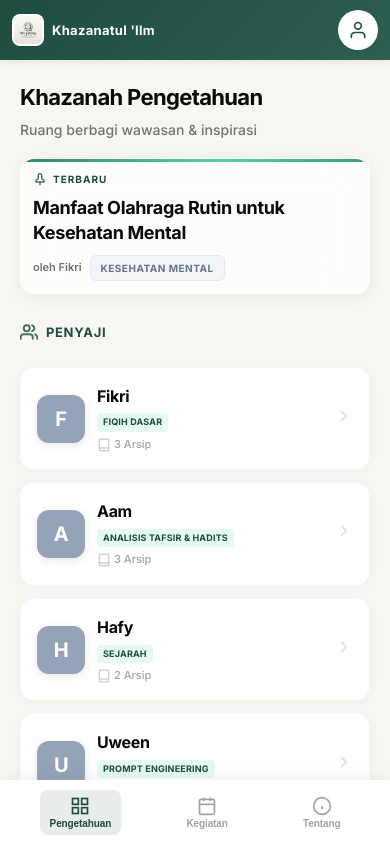
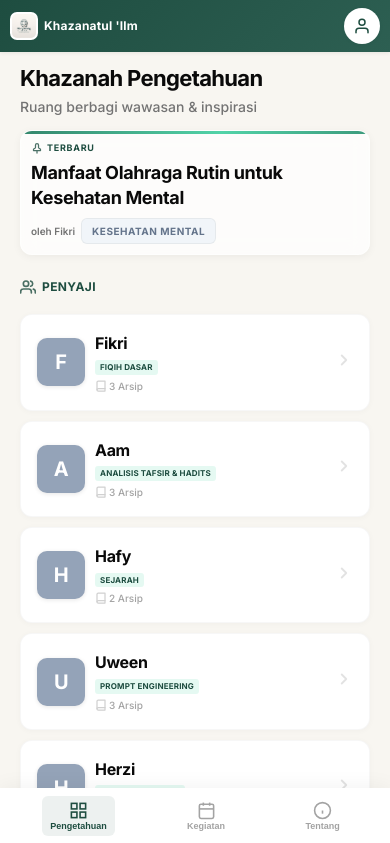
Before and after one commit to xiherzizi-byte/NS, a website: page index.html in a window 390 px wide. Shown: the top 843 px of the page. Drawn offline with nearby package versions, Linux system fonts and the light colour scheme; no server answers.

Commit message:
Aggressive mobile optimization: much smaller typography, minimal spacing, compact navigation with lighter animations

```diff
--- a/styles.css
+++ b/styles.css
@@ -26,24 +26,24 @@
     --text-light: #a3a3a3;
     /* Light gray */
 
-    /* Mobile-First Typography - Optimized for mobile */
+    /* Mobile-First Typography - Very compact for mobile */
     --font: 'Inter', -apple-system, sans-serif;
-    --text-xl: 20px;
-    --text-lg: 16px;
-    --text-md: 14px;
-    --text-base: 13px;
-    --text-sm: 12px;
-
-    /* Compact Mobile Spacing */
-    --gap: 12px;
-    --gap-lg: 16px;
-    --pad: 12px;
-    --pad-lg: 16px;
+    --text-xl: 18px;
+    --text-lg: 15px;
+    --text-md: 13px;
+    --text-base: 12px;
+    --text-sm: 11px;
+
+    /* Very Compact Mobile Spacing */
+    --gap: 8px;
+    --gap-lg: 12px;
+    --pad: 10px;
+    --pad-lg: 12px;
 
     /* Modern Elements */
-    --radius: 14px;
-    --shadow: 0 2px 8px rgba(0, 0, 0, 0.04);
-    --nav-height: 64px;
+    --radius: 12px;
+    --shadow: 0 1px 4px rgba(0, 0, 0, 0.04);
+    --nav-height: 56px;
 }
 
 * {
@@ -73,8 +73,8 @@ body {
 
 .main {
     flex: 1;
-    padding-top: 16px;
-    padding-bottom: 80px;
+    padding-top: 12px;
+    padding-bottom: 70px;
     background: var(--bg);
 }
 
@@ -83,8 +83,8 @@ body {
    ========================================== */
 .header {
     background: linear-gradient(135deg, var(--primary), var(--primary-light));
-    padding: 10px 0;
-    box-shadow: 0 2px 8px rgba(0, 0, 0, 0.08);
+    padding: 8px 0;
+    box-shadow: 0 1px 4px rgba(0, 0, 0, 0.08);
     position: sticky;
     top: 0;
     z-index: 100;
@@ -103,29 +103,28 @@ body {
 .logo-container {
     display: flex;
     align-items: center;
-    gap: 8px;
+    gap: 6px;
 }
 
 .ns-logo-img {
-    width: 32px;
-    height: 32px;
+    width: 28px;
+    height: 28px;
     object-fit: contain;
-    border-radius: 8px;
+    border-radius: 7px;
     background: white;
-    /* Give it a clean white base if it's not transparent */
     padding: 2px;
 }
 
 .app-name {
-    font-size: 13px;
+    font-size: 12px;
     font-weight: 700;
     color: white;
-    letter-spacing: 0.3px;
+    letter-spacing: 0.2px;
 }
 
 .btn-login {
-    width: 40px;
-    height: 40px;
+    width: 36px;
+    height: 36px;
     border-radius: 100px;
     background: white;
     border: none;
@@ -135,12 +134,12 @@ body {
     justify-content: center;
     box-shadow: var(--shadow);
     cursor: pointer;
-    transition: transform 0.2s;
+    transition: transform 0.15s ease;
 }
 
 .btn-login svg {
-    width: 20px;
-    height: 20px;
+    width: 18px;
+    height: 18px;
 }
 
 .btn-login:active {
@@ -178,19 +177,20 @@ body {
 /* Modern Page Header */
 .page-header {
     margin-bottom: var(--gap-lg);
-    padding-top: 4px;
+    padding-top: 0;
 }
 
 .page-title {
-    font-size: var(--text-lg);
+    font-size: 17px;
     font-weight: 700;
     color: var(--text);
-    margin: 0 0 4px 0;
+    margin: 0 0 3px 0;
     letter-spacing: -0.03em;
+    line-height: 1.3;
 }
 
 .page-subtitle {
-    font-size: var(--text-sm);
+    font-size: 11px;
     color: var(--text-secondary);
     margin: 0;
     font-weight: 500;
@@ -206,12 +206,12 @@ body {
 /* Featured Latest Material */
 .featured-material {
     background: rgba(255, 255, 255, 0.7);
-    backdrop-filter: blur(20px);
-    -webkit-backdrop-filter: blur(20px);
+    backdrop-filter: blur(10px);
+    -webkit-backdrop-filter: blur(10px);
     border-radius: var(--radius);
-    padding: var(--pad);
+    padding: 10px;
     box-shadow:
-        0 4px 16px rgba(0, 0, 0, 0.06),
+        0 2px 8px rgba(0, 0, 0, 0.05),
         inset 0 1px 1px rgba(255, 255, 255, 0.9);
     border: 1px solid rgba(255, 255, 255, 0.5);
     position: relative;
@@ -243,20 +243,20 @@ body {
 }
 
 .featured-label {
-    font-size: 10px;
+    font-size: 9px;
     font-weight: 700;
     text-transform: uppercase;
-    letter-spacing: 0.1em;
+    letter-spacing: 0.08em;
     color: var(--primary);
-    margin-bottom: 8px;
-    display: flex;
-    align-items: center;
-    gap: 6px;
+    margin-bottom: 6px;
+    display: flex;
+    align-items: center;
+    gap: 4px;
 }
 
 .featured-label svg {
-    width: 14px;
-    height: 14px;
+    width: 12px;
+    height: 12px;
 }
 
 .featured-label svg {
@@ -264,23 +264,23 @@ body {
 }
 
 .featured-title {
-    font-size: var(--text-md);
+    font-size: 13px;
     font-weight: 700;
-    line-height: 1.4;
+    line-height: 1.35;
     letter-spacing: -0.02em;
-    margin: 0 0 10px 0;
+    margin: 0 0 8px 0;
     color: var(--text);
 }
 
 .featured-meta {
     display: flex;
     align-items: center;
-    gap: 8px;
+    gap: 6px;
     flex-wrap: wrap;
 }
 
 .featured-presenter {
-    font-size: 11px;
+    font-size: 10px;
     font-weight: 600;
     color: var(--text-secondary);
 }
@@ -288,25 +288,24 @@ body {
 
 /* Section Header */
 .section-header {
-    margin: var(--gap-lg) 0 12px 0;
-    display: flex;
-    align-items: center;
-    gap: 8px;
+    margin: var(--gap-lg) 0 8px 0;
+    display: flex;
+    align-items: center;
+    gap: 6px;
     color: var(--primary);
 }
 
 .section-header h3 {
-    font-size: 13px;
+    font-size: 12px;
     font-weight: 800;
     margin: 0;
-    letter-spacing: -0.01em;
+    letter-spacing: 0.03em;
     text-transform: uppercase;
-    letter-spacing: 0.05em;
 }
 
 .section-header svg {
-    width: 18px;
-    height: 18px;
+    width: 16px;
+    height: 16px;
 }
 
 .section-header svg {
@@ -317,7 +316,7 @@ body {
 .presenters-list {
     display: grid;
     grid-template-columns: 1fr;
-    gap: 12px;
+    gap: 10px;
 }
 
 @media (min-width: 768px) {
@@ -329,35 +328,33 @@ body {
 .presenter-item {
     display: flex;
     align-items: center;
-    gap: 12px;
+    gap: 10px;
     background: var(--white);
-    padding: 14px;
-    border-radius: 14px;
-    box-shadow: 0 2px 12px rgba(0, 0, 0, 0.03);
+    padding: 11px;
+    border-radius: 12px;
+    box-shadow: 0 1px 6px rgba(0, 0, 0, 0.03);
     cursor: pointer;
-    transition: all 0.3s cubic-bezier(0.4, 0, 0.2, 1);
+    transition: all 0.2s ease;
     border: 1px solid rgba(0, 0, 0, 0.03);
 }
 
-.presenter-item:hover {
-    transform: translateY(-4px);
-    box-shadow: 0 12px 24px rgba(0, 0, 0, 0.06);
-    border-color: var(--accent);
+.presenter-item:active {
+    transform: scale(0.98);
 }
 
 .presenter-item-avatar {
-    width: 44px;
-    height: 44px;
-    border-radius: 12px;
+    width: 40px;
+    height: 40px;
+    border-radius: 10px;
     display: flex;
     align-items: center;
     justify-content: center;
-    font-size: 18px;
+    font-size: 16px;
     font-weight: 800;
     color: white;
     flex-shrink: 0;
     letter-spacing: -0.02em;
-    box-shadow: 0 2px 8px rgba(0, 0, 0, 0.1);
+    box-shadow: 0 1px 4px rgba(0, 0, 0, 0.1);
 }
 
 .presenter-item-info {
@@ -365,25 +362,25 @@ body {
 }
 
 .presenter-item-name {
-    font-size: 14px;
+    font-size: 13px;
     font-weight: 700;
     color: var(--text);
-    margin: 0 0 4px 0;
+    margin: 0 0 3px 0;
     letter-spacing: -0.02em;
 }
 
 .presenter-meta-group {
     display: flex;
     flex-direction: column;
-    gap: 4px;
+    gap: 3px;
 }
 
 .presenter-role-tag {
-    font-size: 9px;
+    font-size: 8px;
     color: var(--primary);
     background: rgba(82, 211, 168, 0.15);
-    padding: 2px 6px;
-    border-radius: 4px;
+    padding: 1px 5px;
+    border-radius: 3px;
     font-weight: 700;
     width: fit-content;
     text-transform: uppercase;
@@ -391,17 +388,17 @@ body {
 }
 
 .presenter-material-badge {
-    font-size: 11px;
+    font-size: 10px;
     color: var(--text-light);
     font-weight: 500;
     display: flex;
     align-items: center;
-    gap: 3px;
+    gap: 2px;
 }
 
 .presenter-material-badge svg {
-    width: 14px;
-    height: 14px;
+    width: 12px;
+    height: 12px;
 }
 
 .presenter-material-badge svg {
@@ -1016,35 +1013,35 @@ body {
     display: flex;
     flex-direction: column;
     align-items: center;
-    gap: 2px;
-    padding: 6px 10px;
+    gap: 1px;
+    padding: 5px 8px;
     background: transparent;
     border: none;
     color: var(--text-light);
     cursor: pointer;
-    border-radius: 8px;
-    transition: all 0.2s;
-    min-width: 56px;
+    border-radius: 6px;
+    transition: all 0.15s ease;
+    min-width: 50px;
 }
 
 .nav-item.active {
     color: var(--primary);
-    background: rgba(30, 77, 64, 0.1);
+    background: rgba(30, 77, 64, 0.08);
 }
 
 .nav-icon {
-    width: 20px;
-    height: 20px;
+    width: 19px;
+    height: 19px;
 }
 
 .nav-label {
-    font-size: 10px;
+    font-size: 9px;
     font-weight: 600;
-    letter-spacing: -0.01em;
+    letter-spacing: 0;
 }
 
 .nav-item:active {
-    transform: scale(0.95);
+    transform: scale(0.96);
 }
 
 /* Modern Modal */
```
